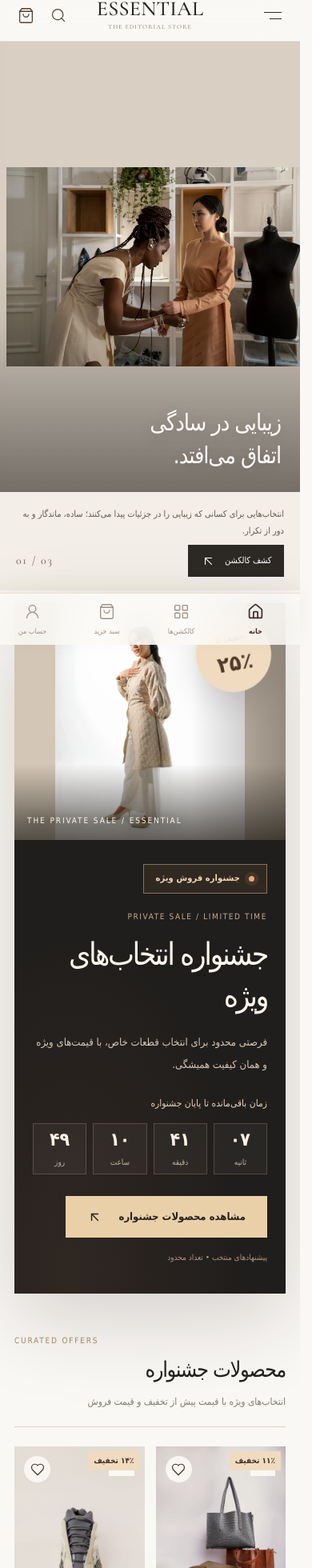
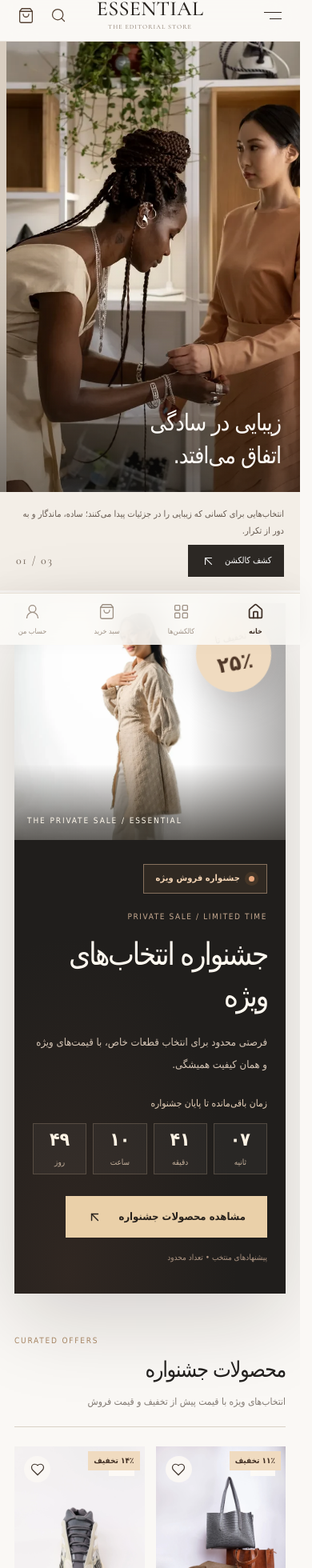
Before and after one commit to danialshams/essential-store-design-2, a Next.js app: page / in a window 390 px wide. Shown: the part 38-1998 px from the top of the page at 80% size. Built offline with nearby package versions, Linux system fonts and the light colour scheme; a web font is replaced by a local one.

Commit message:
Eliminate letterboxing with responsive full-bleed photographic frames and natural product ratios

```diff
--- a/src/app/visual-upgrade.css
+++ b/src/app/visual-upgrade.css
@@ -2,11 +2,11 @@
 .ed-home .ed-hero-minimal.ed-hero-carousel.ed-hero{height:calc(100svh - 111px)!important;min-height:calc(100svh - 111px)!important;max-height:calc(100svh - 111px)!important;display:flex!important;flex-direction:column!important;overflow:hidden!important}
 .ed-home .ed-hero-minimal .ed-hero-visual{height:auto!important;min-height:0!important;max-height:none!important;flex:1 1 auto!important;background:#d9cec1!important}
 .ed-home .ed-hero-minimal .ed-hero-content{height:auto!important;flex:0 0 auto!important;min-height:92px!important;padding-top:19px!important;padding-bottom:19px!important}
-.ed-home .ed-hero-minimal .ed-hero-slide .ed-hero-photo{object-fit:contain!important;object-position:center!important;background:#d9cec1!important}
-.ed-home .premium-product-media .premium-product-photo{object-fit:contain!important;object-position:center!important;background:#f4f0e9!important}
-.ed-home .ed-categories-grid .ed-category-tile .ed-category-photo,.ed-home .ed-story-visual .ed-story-photo,.ed-home .ed-story-inset img,.ed-home .ed-journal-photo img,.ed-home .ed-lookbook .ed-lookbook-photo{object-fit:contain!important;object-position:center!important;background:#eee7dd!important}
-.ed-home [data-chapter-frame] img,.ed-home .ed-mobile-chapter-photo img,.ed-home .ed-admin-story-picture img{object-fit:contain!important;object-position:center!important;background:#e8dfd3!important}
-.ed-home .ed2-festival-banner-media img{object-fit:contain!important;object-position:center!important;background:#d3c6b6!important}
+.ed-home .ed-hero-minimal .ed-hero-slide .ed-hero-photo{object-fit:cover!important;object-position:center 35%!important;background:#d9cec1!important}
+.ed-home .premium-product-media .premium-product-photo{object-fit:cover!important;object-position:center!important;background:#f4f0e9!important}
+.ed-home .ed-categories-grid .ed-category-tile .ed-category-photo,.ed-home .ed-story-visual .ed-story-photo,.ed-home .ed-story-inset img,.ed-home .ed-journal-photo img,.ed-home .ed-lookbook .ed-lookbook-photo{object-fit:cover!important;object-position:center!important;background:#eee7dd!important}
+.ed-home [data-chapter-frame] img,.ed-home .ed-mobile-chapter-photo img,.ed-home .ed-admin-story-picture img{object-fit:cover!important;object-position:center!important;background:#e8dfd3!important}
+.ed-home .ed2-festival-banner-media img{object-fit:cover!important;object-position:center!important;background:#d3c6b6!important}
 .ed2-festival-banner{box-shadow:0 30px 100px #1b120c2c!important}
 .ed2-festival-discount-seal{transition:transform .7s cubic-bezier(.2,.8,.2,1)}
 .ed2-festival-banner:hover .ed2-festival-discount-seal{transform:rotate(-4deg) scale(1.07)}
@@ -35,5 +35,16 @@
 @keyframes ed2FestivalRise{to{opacity:1;transform:translateY(0)}}
 @keyframes ed2FestivalWipe{to{clip-path:inset(0 0 0 0)}}
 @keyframes ed2FestivalSeal{from{opacity:0;transform:rotate(-20deg) scale(.75)}to{opacity:1;transform:rotate(-10deg) scale(1)}}
-@media(max-width:760px){.ed-home .ed-hero-minimal.ed-hero-carousel.ed-hero{height:calc(100svh - 158px)!important;min-height:calc(100svh - 158px)!important;max-height:calc(100svh - 158px)!important}.ed-home .ed-hero-minimal .ed-hero-visual{min-height:0!important}.ed-home .ed-hero-minimal .ed-hero-content{min-height:123px!important;padding:17px 20px!important}.ed-home .ed-hero-minimal .ed-hero-image-caption{right:24px;bottom:25px;max-width:calc(100% - 45px)}.ed-home .ed2-festival-banner-media img{object-fit:contain!important}.ed-home .ed2-sale-products{grid-template-columns:repeat(2,minmax(0,1fr))}}
+@media(max-width:760px){.ed-home .ed-hero-minimal.ed-hero-carousel.ed-hero{height:calc(100svh - 158px)!important;min-height:calc(100svh - 158px)!important;max-height:calc(100svh - 158px)!important}.ed-home .ed-hero-minimal .ed-hero-visual{min-height:0!important}.ed-home .ed-hero-minimal .ed-hero-content{min-height:123px!important;padding:17px 20px!important}.ed-home .ed-hero-minimal .ed-hero-image-caption{right:24px;bottom:25px;max-width:calc(100% - 45px)}.ed-home .ed2-festival-banner-media img{object-fit:cover!important}.ed-home .ed2-sale-products{grid-template-columns:repeat(2,minmax(0,1fr))}}
 @media(prefers-reduced-motion:reduce){.festival-motion-ready .ed2-festival-banner-copy>*,.festival-motion-ready .ed2-festival-banner-media,.festival-motion-ready .ed2-sale-product,.festival-motion-ready .ed2-sale-section-title,.festival-motion-ready .ed2-festival-discount-seal{animation:none!important;opacity:1!important;transform:none!important;clip-path:none!important}}
+
+/* Fill the editorial frame: source aspect ratios determine product card height. */
+.ed-home .premium-product-media{aspect-ratio:var(--actual-media-ratio,2 / 3)!important;height:auto!important;min-height:0!important;background:#e9e3db!important}
+.ed-home .premium-product-photo{object-fit:cover!important;object-position:center!important;mix-blend-mode:normal!important}
+.ed-home .ed2-festival-banner-media img{object-fit:cover!important;object-position:center 29%!important}
+.ed-home .ed-hero-photo{object-fit:cover!important;object-position:center 35%!important}
+.ed-home .ed-category-photo{object-fit:cover!important}
+.ed-home .ed-journal-photo img{object-fit:cover!important}
+.ed-home [data-editorial-frame]{aspect-ratio:var(--frame-ratio,auto)}
+.ed2-sale-curated{background:#f4eee5!important;color:#746452!important}
+@media(max-width:760px){.ed-home .ed2-festival-banner-media img{object-fit:cover!important;object-position:center 23%!important}}
```
